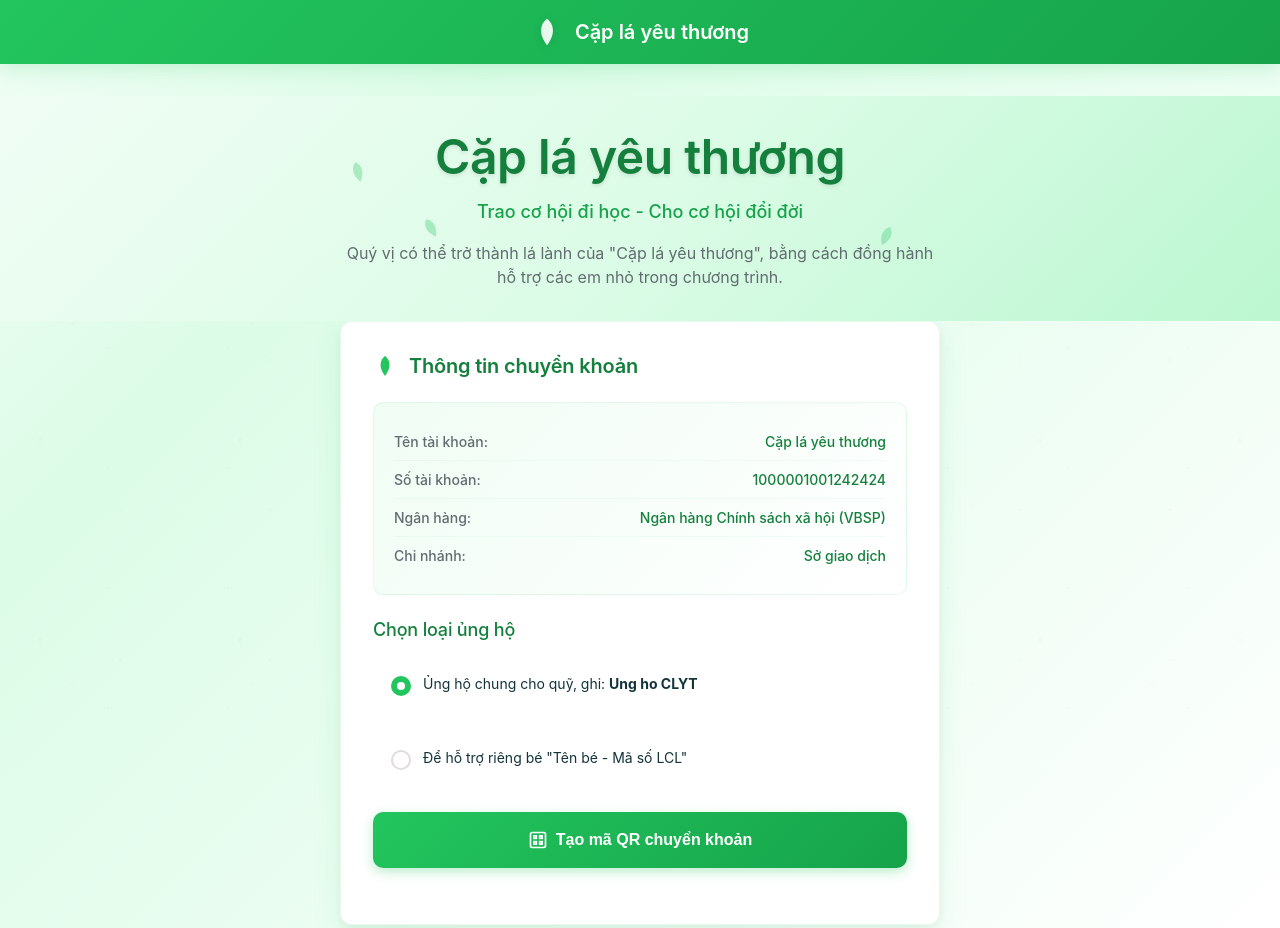
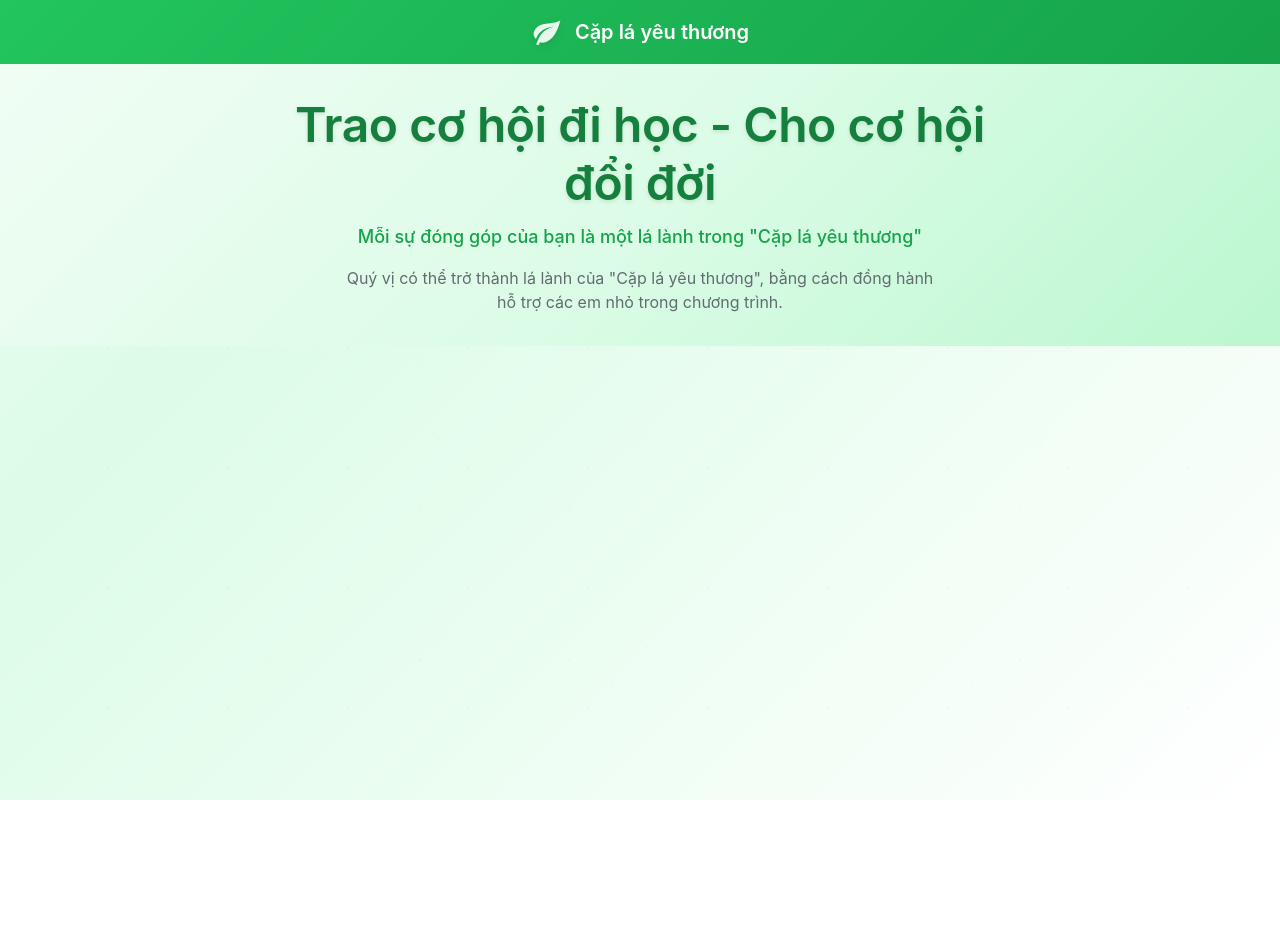
Before and after one commit to BAONGUYENCANH/donate-caplayeuthuong, a plain HTML site: page index.html in a window 1280 px wide. Shown: the top 928 px of the page. After the commit the page ends 800 px from the top, so only its background shows below. Drawn offline with Linux system fonts and the light colour scheme; a web font is replaced by a local one.

Commit message:
Update index.html

```diff
--- a/index.html
+++ b/index.html
@@ -3,21 +3,23 @@
 <head>
     <meta charset="UTF-8">
     <meta name="viewport" content="width=device-width, initial-scale=1.0">
-    <title>Cặp lá yêu thương - Chuyển khoản ủng hộ</title>
+    <title>Cặp lá yêu thương - Trao cơ hội đi học</title>
     <link rel="stylesheet" href="style.css">
-    <!-- Dòng script của thư viện QR đã được XÓA khỏi đây và chuyển vào file app.js -->
+
+    <!-- Import thư viện QRCode.js từ CDN - QUAN TRỌNG: Phải load trước app.js -->
+    <script src="https://cdn.jsdelivr.net/gh/davidshimjs/qrcodejs/qrcode.min.js"></script>
 </head>
 <body>
+    <!-- Leaf pattern background -->
     <div class="leaf-pattern"></div>
 
+    <!-- Header -->
     <header class="header">
         <div class="container">
             <div class="header-content">
                 <div class="logo">
-                    <svg class="leaf-icon" viewBox="0 0 24 24" fill="none" xmlns="http://www.w3.org/2000/svg">
-                        <path d="M12 2C12 2 22 8.5 12 22C2 8.5 12 2 12 2Z" fill="currentColor"/>
-                        <path d="M12 5C12 5 18 9 12 19" stroke="rgba(255,255,255,0.3)" stroke-width="0.5"/>
-                        <path d="M12 8C12 8 15 10.5 12 16" stroke="rgba(255,255,255,0.2)" stroke-width="0.5"/>
+                    <svg class="leaf-icon" viewBox="0 0 24 24" fill="currentColor">
+                        <path d="M17,8C8,10 5.9,16.17 3.82,21.34L5.71,22L6.66,19.7C7.14,19.87 7.64,20 8,20C19,20 22,3 22,3C21,5 14,5.25 9,6.25C4,7.25 2,11.5 2,13.5C2,15.5 3.75,17.25 3.75,17.25C7,8 17,8 17,8Z"/>
                     </svg>
                     <span>Cặp lá yêu thương</span>
                 </div>
@@ -25,126 +27,16 @@
         </div>
     </header>
 
-    <main class="main">
-        <div class="banner">
-            <div class="container">
-                <div class="banner-content">
-                    <div class="banner-leaves">
-                        <svg class="leaf-small leaf-1" viewBox="0 0 24 24" fill="none">
-                            <path d="M12 2C12 2 22 8.5 12 22C2 8.5 12 2 12 2Z" fill="currentColor"/>
-                        </svg>
-                        <svg class="leaf-small leaf-2" viewBox="0 0 24 24" fill="none">
-                            <path d="M12 2C12 2 22 8.5 12 22C2 8.5 12 2 12 2Z" fill="currentColor"/>
-                        </svg>
-                        <svg class="leaf-small leaf-3" viewBox="0 0 24 24" fill="none">
-                            <path d="M12 2C12 2 22 8.5 12 22C2 8.5 12 2 12 2Z" fill="currentColor"/>
-                        </svg>
-                    </div>
-                    <h1 class="banner-title">Cặp lá yêu thương</h1>
-                    <p class="banner-subtitle">Trao cơ hội đi học - Cho cơ hội đổi đời</p>
-                    <p class="banner-description">Quý vị có thể trở thành lá lành của "Cặp lá yêu thương", bằng cách đồng hành hỗ trợ các em nhỏ trong chương trình.</p>
-                </div>
+    <!-- Banner -->
+    <section class="banner">
+        <div class="container">
+            <div class="banner-content">
+                <h1 class="banner-title">Trao cơ hội đi học - Cho cơ hội đổi đời</h1>
+                <p class="banner-subtitle">Mỗi sự đóng góp của bạn là một lá lành trong "Cặp lá yêu thương"</p>
+                <p class="banner-description">
+                    Quý vị có thể trở thành lá lành của "Cặp lá yêu thương", bằng cách đồng hành hỗ trợ các em nhỏ trong chương trình.
+                </p>
             </div>
-        </div>
-
-        <div class="container">
-            <div class="donation-container">
-                <div class="donation-card card">
-                    <div class="card__body">
-                        <h2 class="donation-title">
-                            <svg class="leaf-icon-small" viewBox="0 0 24 24" fill="none">
-                                <path d="M12 2C12 2 22 8.5 12 22C2 8.5 12 2 12 2Z" fill="currentColor"/>
-                            </svg>
-                            Thông tin chuyển khoản
-                        </h2>
-
-                        <div class="account-info">
-                            <div class="account-item">
-                                <span class="account-label">Tên tài khoản:</span>
-                                <span class="account-value">Cặp lá yêu thương</span>
-                            </div>
-                            <div class="account-item">
-                                <span class="account-label">Số tài khoản:</span>
-                                <span class="account-value">1000001001242424</span>
-                            </div>
-                            <div class="account-item">
-                                <span class="account-label">Ngân hàng:</span>
-                                <span class="account-value">Ngân hàng Chính sách xã hội (VBSP)</span>
-                            </div>
-                            <div class="account-item">
-                                <span class="account-label">Chi nhánh:</span>
-                                <span class="account-value">Sở giao dịch</span>
-                            </div>
-                        </div>
-
-                        <div class="donation-options">
-                            <h3 class="options-title">Chọn loại ủng hộ</h3>
-                            <div class="form-group">
-                                <label class="radio-option">
-                                    <input type="radio" name="donationType" value="general" checked>
-                                    <span class="radio-custom"></span>
-                                    <span class="radio-text">Ủng hộ chung cho quỹ, ghi: <strong>Ung ho CLYT</strong></span>
-                                </label>
-                                <label class="radio-option">
-                                    <input type="radio" name="donationType" value="specific">
-                                    <span class="radio-custom"></span>
-                                    <span class="radio-text">Để hỗ trợ riêng bé "Tên bé - Mã số LCL"</span>
-                                </label>
-                            </div>
-                        </div>
-
-                        <div class="child-info" id="childInfo" style="display: none;">
-                            <div class="form-group">
-                                <label class="form-label" for="childName">Tên bé:</label>
-                                <input type="text" id="childName" class="form-control" placeholder="Nhập tên bé">
-                            </div>
-                            <div class="form-group">
-                                <label class="form-label" for="childCode">Mã số LCL:</label>
-                                <input type="text" id="childCode" class="form-control" placeholder="Nhập mã số LCL">
-                            </div>
-                        </div>
-
-                        <button class="btn btn--primary btn--full-width generate-qr-btn" id="generateQR">
-                            <svg class="btn-icon" viewBox="0 0 24 24" fill="none" stroke="currentColor" stroke-width="2">
-                                <rect x="3" y="3" width="18" height="18" rx="2" ry="2"/>
-                                <rect x="7" y="7" width="3" height="3"/>
-                                <rect x="14" y="7" width="3" height="3"/>
-                                <rect x="7" y="14" width="3" height="3"/>
-                                <rect x="14" y="14" width="3" height="3"/>
-                            </svg>
-                            <!-- Trạng thái của nút sẽ được quản lý bởi Javascript -->
-                            <span>Tạo mã QR chuyển khoản</span>
-                        </button>
-
-                        <div class="qr-section" id="qrSection" style="display: none;">
-                            <h3 class="qr-title">Mã QR chuyển khoản</h3>
-                            <div class="qr-container">
-                                <canvas id="qrCanvas"></canvas>
-                            </div>
-                            <p class="qr-instruction">Quét mã QR bằng ứng dụng ngân hàng để chuyển khoản</p>
-                        </div>
-                    </div>
-                </div>
-            </div>
-        </div>
-    </main>
-
-    <!-- Modal thông báo -->
-    <div class="modal-overlay" id="modalOverlay" style="display: none;">
-        <div class="modal">
-            <div class="modal-header">
-                <h3 class="modal-title">Thông báo</h3>
-                <button class="modal-close" id="modalClose">&times;</button>
-            </div>
-            <div class="modal-body">
-                <p id="modalMessage"></p>
-            </div>
-            <div class="modal-footer">
-                <button class="btn btn--primary" id="modalOK">Đồng ý</button>
-            </div>
-        </div>
-    </div>
-
-    <script src="app.js"></script>
-</body>
-</html>
+            <div class="banner-leaves">
+                <svg class="leaf-small leaf-1" viewBox="0 0 24 24" fill="currentColor">
+                    <path d="M17,8C8,10 5.9,16.17 3.82,21.34L5.71,22L6.66,19.7C7.14,19.87 7.64,20 8,20C19,20 22,3 22,3C21,5 14,5.25 9,6.25C4,7.25 2,11.5 2,13.5C2,15.5 3.75,1
```
